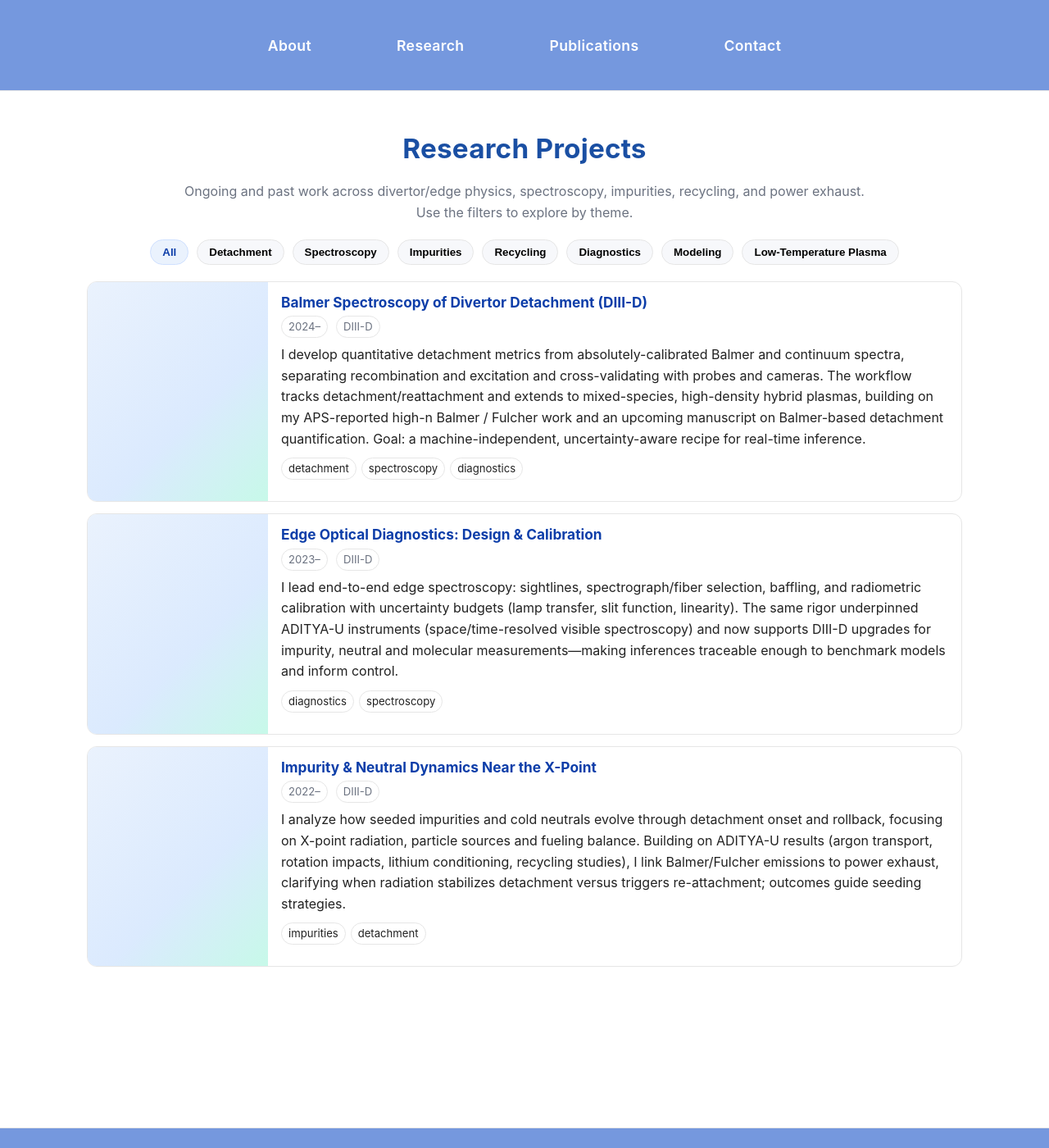
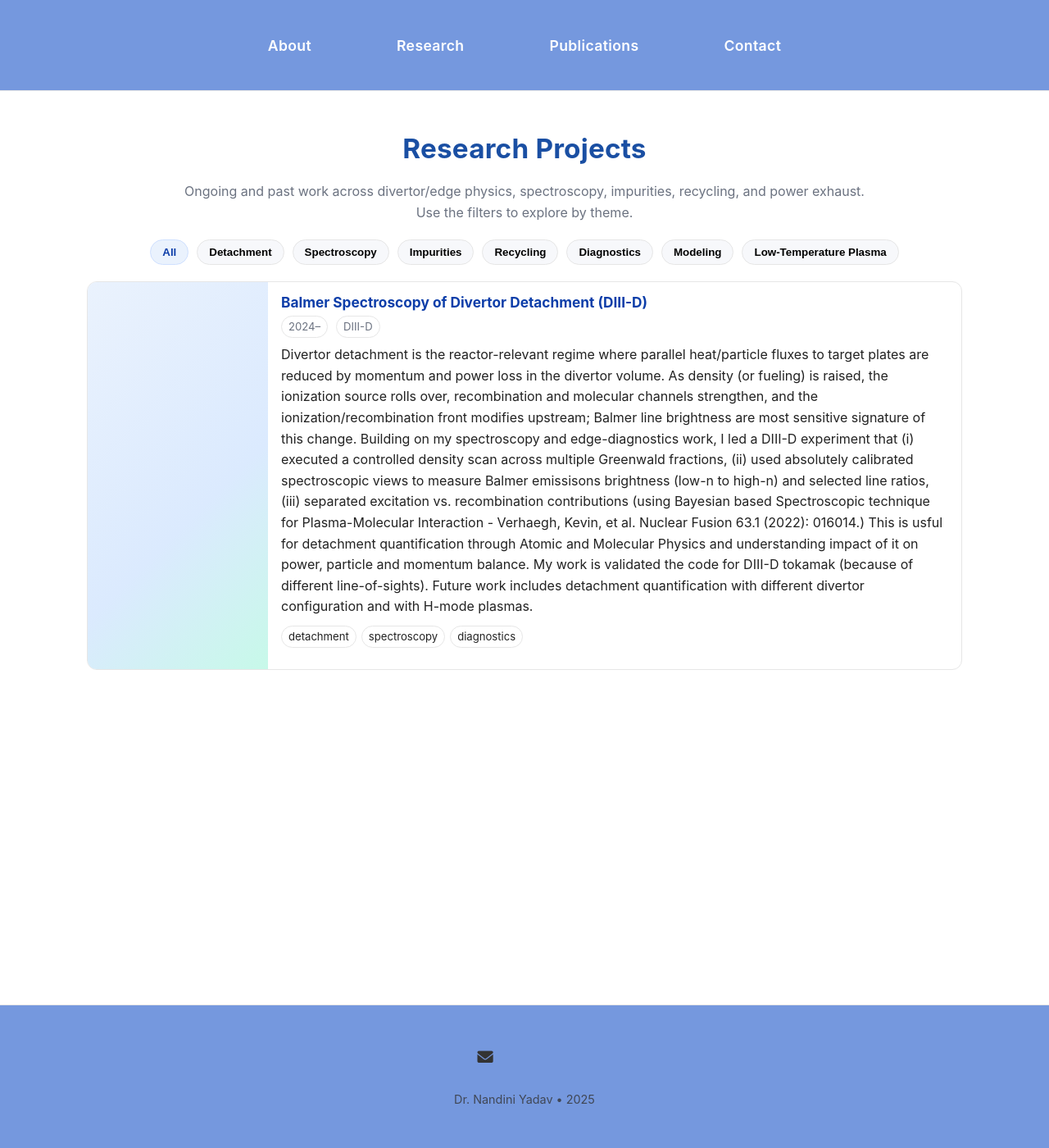
Before and after one commit to nandiniyadavaa/Researcher-NandiniYadav, a Jekyll site: the page built from pages/research.md, in a window 1280 px wide and 1400 px high. Shown: the whole window at 82% size. Built offline with Jekyll 4.4.1, drawn with Linux system fonts in a browser that asks for light colours; a style sheet for code colours, icons or effects is not loaded.

Commit message:
Update research_overview.yml

```diff
--- a/_data/research_overview.yml
+++ b/_data/research_overview.yml
@@ -4,44 +4,12 @@
   years: "2024–"
   tags: ["detachment", "spectroscopy", "diagnostics"]
   image:
-  alt: "DIII-D divertor Balmer spectroscopy setup"
+  alt: "Balmer Spectroscopy of Divertor Detachment (DIII-D)"
   links:
     summary: ""
     slides: ""
     preprint: ""
   blurb: >
-    I develop quantitative detachment metrics from absolutely-calibrated Balmer and continuum spectra,
-    separating recombination and excitation and cross-validating with probes and cameras. The workflow
-    tracks detachment/reattachment and extends to mixed-species, high-density hybrid plasmas, building
-    on my APS-reported high-n Balmer / Fulcher work and an upcoming manuscript on Balmer-based detachment
-    quantification. Goal: a machine-independent, uncertainty-aware recipe for real-time inference.
-
-- key: edge-optics
-  title: "Edge Optical Diagnostics: Design & Calibration"
-  org: "DIII-D"
-  years: "2023–"
-  tags: ["diagnostics", "spectroscopy"]
-  image:
-  alt: "Fiber-coupled spectrometer and calibration lamps"
-  links:
-    methods: ""
-  blurb: >
-    I lead end-to-end edge spectroscopy: sightlines, spectrograph/fiber selection, baffling, and radiometric
-    calibration with uncertainty budgets (lamp transfer, slit function, linearity). The same rigor underpinned
-    ADITYA-U instruments (space/time-resolved visible spectroscopy) and now supports DIII-D upgrades for impurity,
-    neutral and molecular measurements—making inferences traceable enough to benchmark models and inform control.
-
-- key: xpoint-dynamics
-  title: "Impurity & Neutral Dynamics Near the X-Point"
-  org: "DIII-D"
-  years: "2022–"
-  tags: ["impurities", "detachment"]
-  image:
-  alt: "X-point region schematic with radiation zone"
-  links:
-    poster: ""
-  blurb: >
-    I analyze how seeded impurities and cold neutrals evolve through detachment onset and rollback, focusing
-    on X-point radiation, particle sources and fueling balance. Building on ADITYA-U results (argon transport,
-    rotation impacts, lithium conditioning, recycling studies), I link Balmer/Fulcher emissions to power exhaust,
-    clarifying when radiation stabilizes detachment versus triggers re-attachment; outcomes guide seeding strategies.
+   Divertor detachment is the reactor-relevant regime where parallel heat/particle fluxes to target plates are reduced by momentum and power loss in the divertor volume. As density (or fueling) is raised, the ionization source rolls over, recombination and molecular channels strengthen, and the ionization/recombination front modifies upstream; Balmer line brightness are most sensitive signature of this change.
+   Building on my spectroscopy and edge-diagnostics work, I led a DIII-D experiment that (i) executed a controlled density scan across multiple Greenwald fractions, (ii) used absolutely calibrated spectroscopic views to measure Balmer emissisons brightness (low-n to high-n) and selected line ratios, (iii) separated excitation vs. recombination contributions (using Bayesian based Spectroscopic technique for Plasma-Molecular Interaction - Verhaegh, Kevin, et al. Nuclear Fusion 63.1 (2022): 016014.)
+   This is usful for detachment quantification through Atomic and Molecular Physics and understanding impact of it on power, particle and momentum balance. My work is validated the code for DIII-D tokamak (because of different line-of-sights). Future work includes detachment quantification with different divertor configuration and with H-mode plasmas.
```
